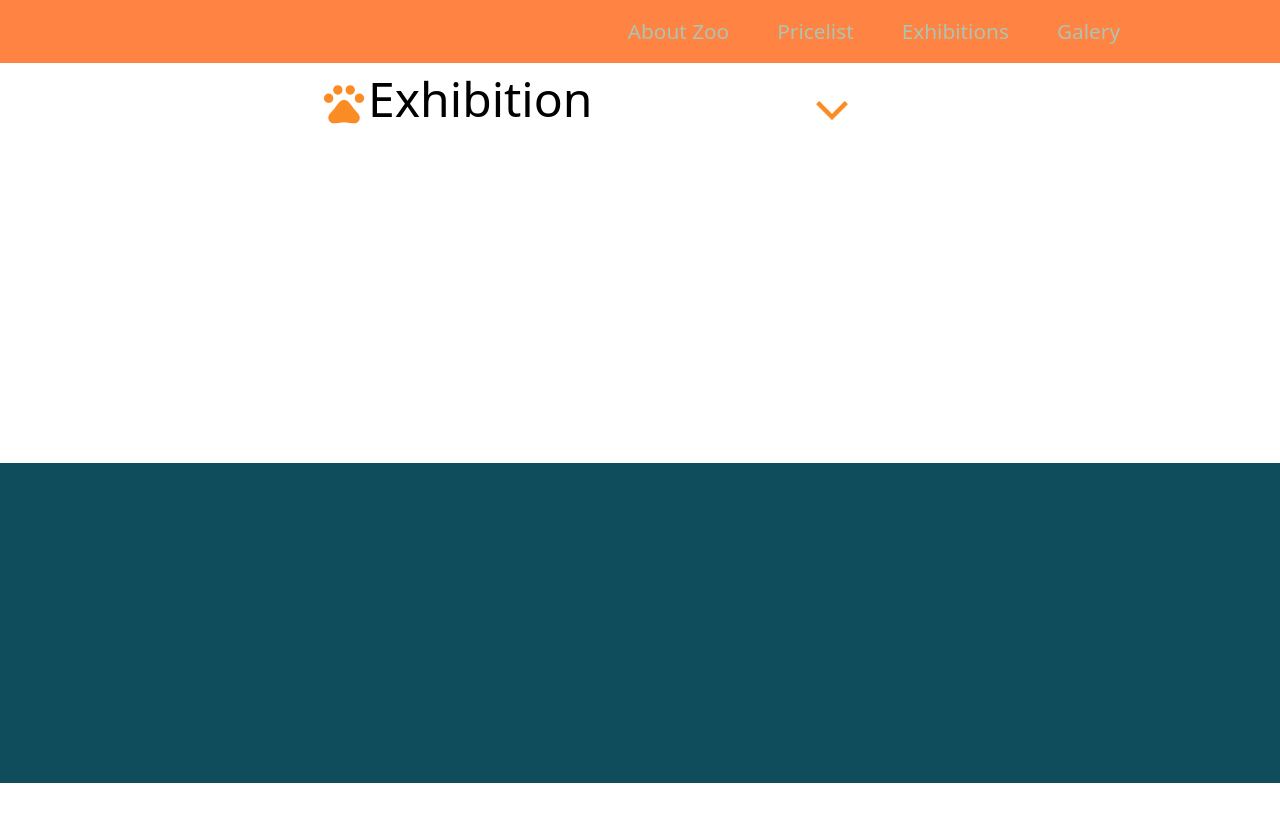
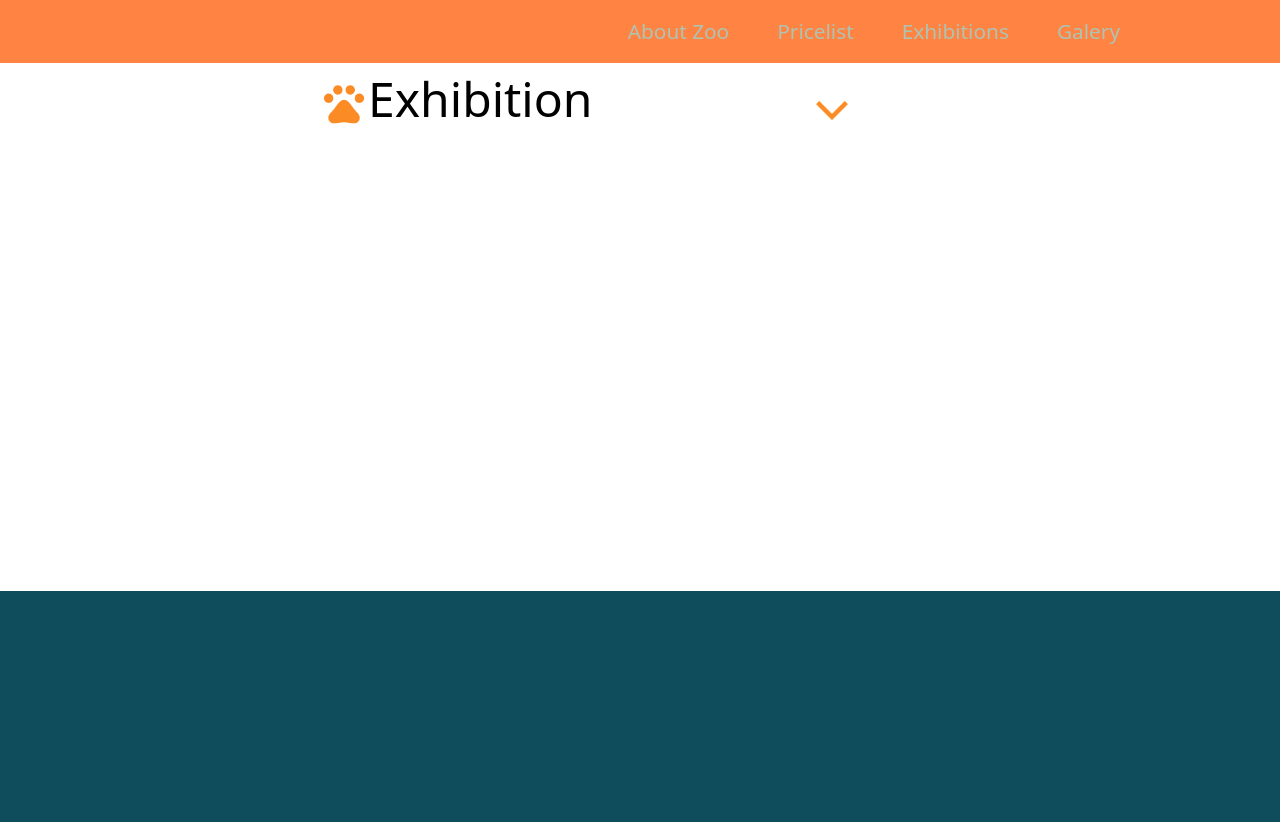
Before and after one commit to Radekminecraft/hackathon, a Next.js app in the folder web/: page / in a window 1280 px wide. Shown: the top 822 px of the page. Before the commit the page ends 800 px from the top, so only its background shows below. Built offline with nearby package versions, Linux system fonts and the light colour scheme.

Commit message:
radomir mango

```diff
--- a/web/public/animals.json
+++ b/web/public/animals.json
@@ -1,4 +1,13 @@
 {
+  "lion": {
+    "name": "Lion",
+    "population": 2,
+    "max": 3,
+    "habitat": "Africa",
+    "diet": "Carnivorous",
+    "lifespan": "15-20 years"
+
+  },
   "tiger": {
     "name": "Tiger",
     "population": 3900,
--- a/web/styles/entry.module.css
+++ b/web/styles/entry.module.css
@@ -27,6 +27,6 @@
 .footer {
   background-color: #0f4c5c;
   width: 100%;
-  margin-top: 25%;
-  height: 20rem;
+  margin-top: 35%;
+  height: 15rem;
 }
```
